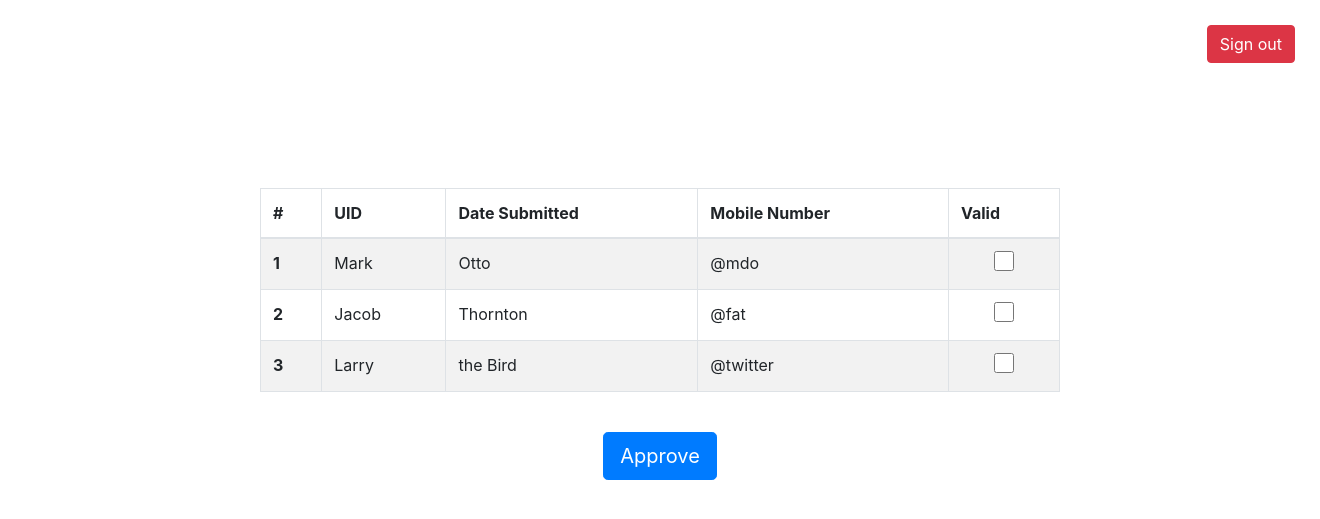
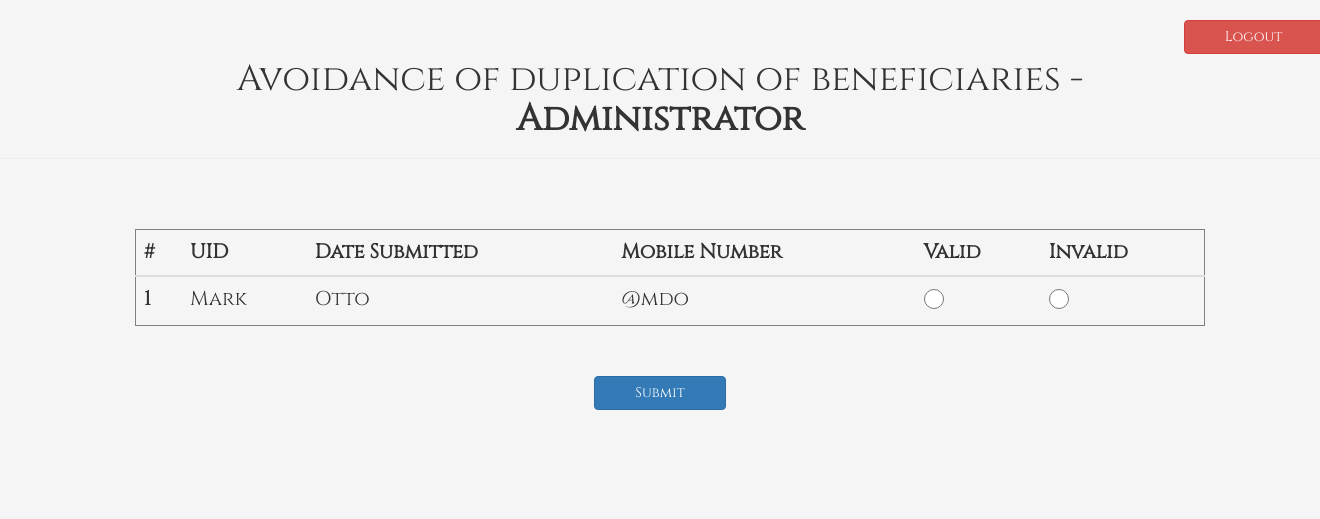
Before and after one commit to varunotelli/E-Seva, a Flask app: template templates/adminApproval.html in a window 1320 px wide. Shown: the top 519 px of the page. Run offline with Flask 2, Linux system fonts and the light colour scheme; the template is opened without the code that fills it, so the values that code supplies are empty; parts of the project's set-up code (start-up, migrations or seed data) failed here and were passed over; some libraries are stand-ins or nearby versions.

Commit message:
AdminApproval.html styled

```diff
--- a/static/styles/adminApproval.css
+++ b/static/styles/adminApproval.css
@@ -1,27 +1,40 @@
-.my-table {
-  width: 100%;
-  max-width: 800px;
-  padding: 15px;
-  margin: 150px auto 0;
+body
+{
+  font-family: 'Cinzel';
+  background-color: #f5f5f5;
+}
+.head
+{
+  display: flex;
+  justify-content: center;
+
+}
+.logout
+{
+  margin-top: -20px;
+  margin-right: -240px;
+  padding-left: 40px;
+  padding-right:40px
+}
+.submit
+{
+  padding-right: 40px;
+  padding-left: 40px;
+}
+.table
+{
+  border-radius: 8px;
+  border: 1px solid gray;
+  font-size:20px;
+  margin: 10px
+}
+thead
+{
+  font-weight: bold;
 }
 
-.my-checkbox-cell {
+input[type="radio"]{
+  width: 20px; /*Desired width*/
+  height: 20px; /*Desired height*/
   text-align: center
 }
-
-input[type="checkbox"]{
-  width: 20px; /*Desired width*/
-  height: 20px; /*Desired height*/
-}
-
-.approve-btn-box {
-  text-align: center;
-  margin: 40px 0 0;
-}
-
-.signout-btn-box {
-  position: relative;
-  top: 25px;
-  right: 25px;
-  text-align: right;
-}
--- a/templates/adminApproval.html
+++ b/templates/adminApproval.html
@@ -2,28 +2,43 @@
 <html lang="en">
   <head>
     <title>Admin Sign In</title>
-		<meta charset="utf-8">
-		<meta name="viewport" content="width=device-width, initial-scale=1, shrink-to-fit=no">
-		<link rel="stylesheet" type="text/css" href="https://maxcdn.bootstrapcdn.com/bootstrap/4.0.0/css/bootstrap.min.css">
-		<script src="https://code.jquery.com/jquery-3.2.1.slim.min.js" integrity="sha384-KJ3o2DKtIkvYIK3UENzmM7KCkRr/rE9/Qpg6aAZGJwFDMVNA/GpGFF93hXpG5KkN" crossorigin="anonymous"></script>
-		<script src="https://cdnjs.cloudflare.com/ajax/libs/popper.js/1.12.9/umd/popper.min.js" integrity="sha384-ApNbgh9B+Y1QKtv3Rn7W3mgPxhU9K/ScQsAP7hUibX39j7fakFPskvXusvfa0b4Q" crossorigin="anonymous"></script>
-		<script src="https://maxcdn.bootstrapcdn.com/bootstrap/4.0.0/js/bootstrap.min.js" integrity="sha384-JZR6Spejh4U02d8jOt6vLEHfe/JQGiRRSQQxSfFWpi1MquVdAyjUar5+76PVCmYl" crossorigin="anonymous"></script>
+     <meta name="viewport" content="width=device-width, initial-scale=1.0">
+    <link href="assets/css/bootstrap-responsive.css" rel="stylesheet">
+  <script src="https://ajax.googleapis.com/ajax/libs/jquery/1.12.0/jquery.min.js"></script>
+
+    <!-- Latest compiled and minified CSS -->
+    <link rel="stylesheet" href="https://maxcdn.bootstrapcdn.com/bootstrap/3.3.7/css/bootstrap.min.css">
+
+    <!-- jQuery library -->
+    <script src="https://ajax.googleapis.com/ajax/libs/jquery/3.3.1/jquery.min.js"></script>
+
+    <!-- Latest compiled JavaScript -->
+    <script src="https://maxcdn.bootstrapcdn.com/bootstrap/3.3.7/js/bootstrap.min.js"></script>
+    <link href="https://fonts.googleapis.com/css?family=Cinzel" rel="stylesheet">
     <link rel="stylesheet" type="text/css" href="{{ url_for('static',filename='styles/adminApproval.css') }}">
   </head>
-	<body>
+  <body class="container-fluid">
+    <div class="page-header row head">
+      <h1>Avoidance of duplication of beneficiaries - <br><center><b>Administrator</b></center></h1>
+      <form action="\logout">
+            <button class="btn btn-danger pull-right logout">Logout</button>
+      </form>
+    </div>
+    <br><br>
 
-    <div class="signout-btn-box">
-      <button type="submit" class="btn btn-danger">Sign out</button>
-    </div>
-
-		<table class="table table-striped table-bordered my-table">
-      <thead>
+    <form>
+      <div class="row">
+        <div class="col-sm-1"></div>
+        <div class="col-sm-10">
+          <table class="table">
+            <thead class="thead-dark">
             <tr>
               <th scope="col">#</th>
               <th scope="col">UID</th>
               <th scope="col">Date Submitted</th>
               <th scope="col">Mobile Number</th>
               <th scope="col">Valid</th>
+              <th scope="col">Invalid</th>
             </tr>
           </thead>
           <tbody>
@@ -32,28 +47,20 @@
               <td>Mark</td>
               <td>Otto</td>
               <td>@mdo</td>
-          <td class="my-checkbox-cell"><input type="checkbox"></td>
-        </tr>
-        <tr>
-          <th scope="row">2</th>
-          <td>Jacob</td>
-          <td>Thornton</td>
-          <td>@fat</td>
-          <td class="my-checkbox-cell"><input type="checkbox"></td>
-        </tr>
-        <tr>
-          <th scope="row">3</th>
-          <td>Larry</td>
-          <td>the Bird</td>
-          <td>@twitter</td>
-          <td class="my-checkbox-cell"><input type="checkbox"></td>
+              <td><input type="radio" name="one"></td>
+              <td><input type="radio" name="one"></td>
             </tr>
           </tbody>
         </table>
-
-    <div class="approve-btn-box">
-      <button type="submit" class="btn btn-primary btn-lg">Approve</button>
       </div>
-
+      <div class="col-sm-1"></div>
+    </div>
+    <br><br>
+    <div class="row">
+      <center>
+        <input type="submit" class="btn btn-primary submit" value="Submit"></button>
+      </center>
+    </div>
+    </form>
   </body>
 </html>
```
Also changed, not shown: templates/adminApproval.htm (deleted, +0 -63 lines). Lines whose indentation alone changed are shown as unchanged.
